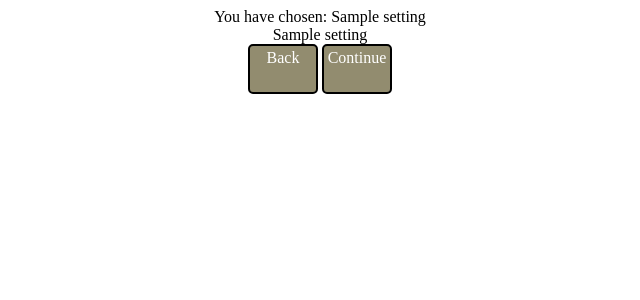
After one commit to 23595/desert_ducks1, a Flask app: template templates/setting_desc.html in a window 1280 px wide. The commit adds this page. Shown: the top 300 px of the page, without its empty margins (320-960 px from the left). Run offline with Flask 3, Linux system fonts and the light colour scheme; the template is opened without the code that fills it: most values are stand-ins (such as "Sample title", 1, 10 or a date in 2020).

Commit message:
Working on navigation and layout

```diff
--- a/app.py
+++ b/app.py
@@ -1,5 +1,6 @@
 from flask import Flask, g, render_template
 import sqlite3
+import random
 
 DATABASE = 'ducks.db'
 
@@ -32,10 +33,14 @@ def home():
 
 @app.route('/setting_select')
 def setting_select():
-    #Home page
+    sql = 'SELECT COUNT(setting_id) FROM settings'
+    result = query_db(sql)
+    result = result[0]
+    settingcount = int(result[0])
+    random_setting = random.randint(1, settingcount)
     sql = 'SELECT setting_name, setting_id FROM settings'
     result = query_db(sql)
-    return render_template("setting_select.html",result=result)
+    return render_template("setting_select.html",result=result,random_setting=random_setting)
 
 @app.route('/setting/<int:id>')
 def setting(id):
@@ -43,14 +48,14 @@ def setting(id):
     sql = """SELECT setting_name, setting_desc FROM settings
     WHERE setting_id = ?;"""
     result = query_db(sql, (id,), True)
-    return str(result)
+    return render_template("setting_desc.html",result=result)
 
 @app.route('/questions')
 def questions():
     #Home page
-    sql = """;"""
-    result = query_db(sql)
-    return str(result)
+    #sql = """;"""
+    #result = query_db(sql)
+    return render_template("layout.html")
 
 
 
--- a/static/style.css
+++ b/static/style.css
@@ -1,3 +1,7 @@
+.big_logo{
+  width: 100%
+}
+
 .button{
   width: 60px;
   height: 40px;
@@ -17,8 +21,11 @@
 }
 
 .centre{
+  display: block;
   margin: auto;
+  text-align: center;
 }
+
 .container {
   width: 60%;
   margin: auto;
@@ -37,3 +44,7 @@
 div.two_column_grid div:hover {
   background-color: #777;
 }
+
+.notebook_background{
+  background-image: url('images/lined_background.png');
+}
--- a/templates/homepage.html
+++ b/templates/homepage.html
@@ -9,9 +9,9 @@
     <title>Document</title>
 </head>
 <body>
-    <img src="" alt="Desert Ducks">
-    <p>different animals fit different environments.</p>
-    <a href="{{  url_for('setting_select')  }}" class="button centre">begin</a>
+        <div class="big_logo centre"><img src="" alt="Desert Ducks"></div>
+        <div class="centre">different animals fit different environments.</div>
+        <a href="{{  url_for('setting_select')  }}"><div class="button centre">begin</div></a>
     <!--<a href="">Admin Login</a>-->
 </body>
 </html>
--- a/templates/layout.html
+++ b/templates/layout.html
@@ -11,6 +11,7 @@
 <body>
     <!--Shared header-->
     {% block body %}
+    <div class="notebook_background">hello</div>
     {% endblock %}
 </body>
 </html>
--- /dev/null
+++ b/templates/setting_desc.html
@@ -0,0 +1,21 @@
+<!DOCTYPE html>
+<html lang="en">
+<head>
+    <meta charset="UTF-8">
+    <meta name="viewport" content="width=device-width, initial-scale=1.0">
+    <link rel="stylesheet" href="{{url_for('static', filename='style.css')}}">
+    <title>Setting: {{result[0]}}</title>
+</head>
+<body>
+    <div class="centre">You have chosen: {{result[0]}}</div>
+    <div class="centre">{{result[1]}}</div>
+    <div class="centre">
+        <a href="{{  url_for('setting_select')  }}" class="hide_link" style="display: inline-block;">
+            <div class="button">Back</div>
+        </a>
+        <a href="{{  url_for('questions')  }}" class="hide_link" style="display: inline-block;">
+            <div class="button">Continue</div>
+        </a>
+    </div>
+</body>
+</html>
--- a/templates/setting_select.html
+++ b/templates/setting_select.html
@@ -7,10 +7,11 @@
     <title>Document</title>
 </head>
 <body>
-    <a href="{{  url_for('home')  }}" class="hide_link"><div class="button">Back</div></a>
+    <a href="{{  url_for('home')  }}" class="hide_link"><div class="button centre">Back</div></a>
     <div class="container">
+        <a href="setting/{{random_setting}}"><div>Random</div></a>
         {%  for setting in result  %}
-        <div>{{ setting[1] }}: {{ setting[0] }}<br></div>
+        <a href="setting/{{setting[1]}}"><div>{{ setting[0] }}</div></a>
         {% endfor %}
     </div>
 </body>
```
Also changed, not shown: ducks.db, static/images/lined_background.png (added), 1 other file.
